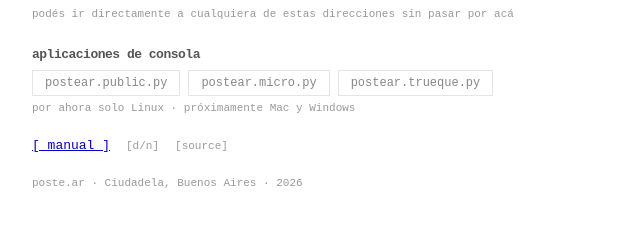
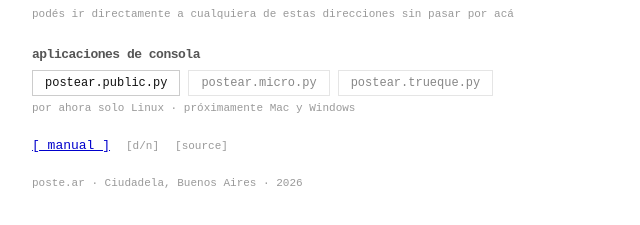
Before and after one commit to Andreottica/poste-ar-public, a website: page public/index.html in a window 1280 px wide. Shown: the part 441-666 px from the top of the page, 304-944 px from the left. Drawn offline with Linux system fonts and the light colour scheme.

Commit message:
Update download link for postear.public.py

```diff
--- a/public/index.html
+++ b/public/index.html
@@ -89,6 +89,7 @@
       padding: 5px 12px; text-decoration: none; cursor: not-allowed;
       opacity: 0.5;
     }
+    .btn-descarga.activo { cursor: pointer; opacity: 1; }
     .proximamente { font-size: 11px; color: #999; }
 
     /* ── Botón manual ── */
@@ -177,7 +178,7 @@
 <div class="descargas">
   <h2>aplicaciones de consola</h2>
   <div class="descarga-lista">
-    <a class="btn-descarga" href="#" onclick="return false;">postear.public.py</a>
+    <a class="btn-descarga activo" href="/download/postear.public.py" download>postear.public.py</a>
     <a class="btn-descarga" href="#" onclick="return false;">postear.micro.py</a>
     <a class="btn-descarga" href="#" onclick="return false;">postear.trueque.py</a>
   </div>
```
